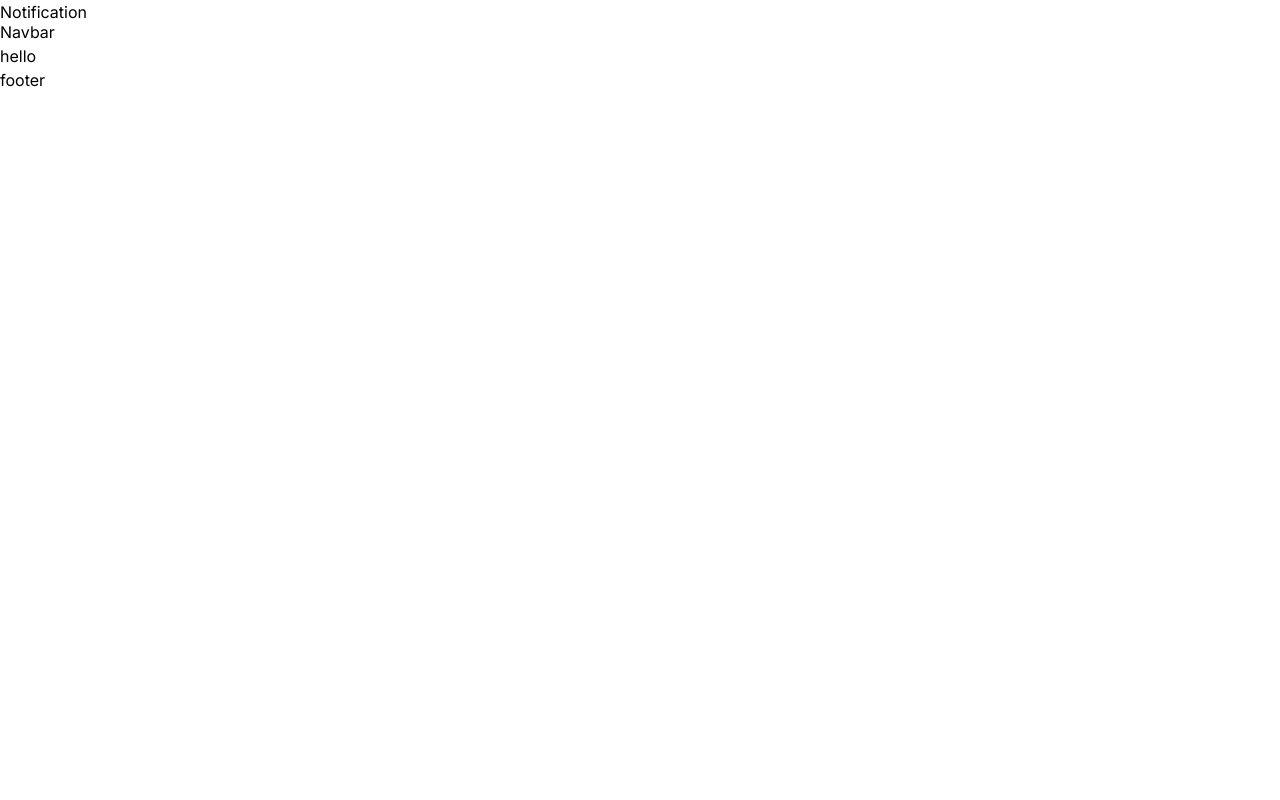
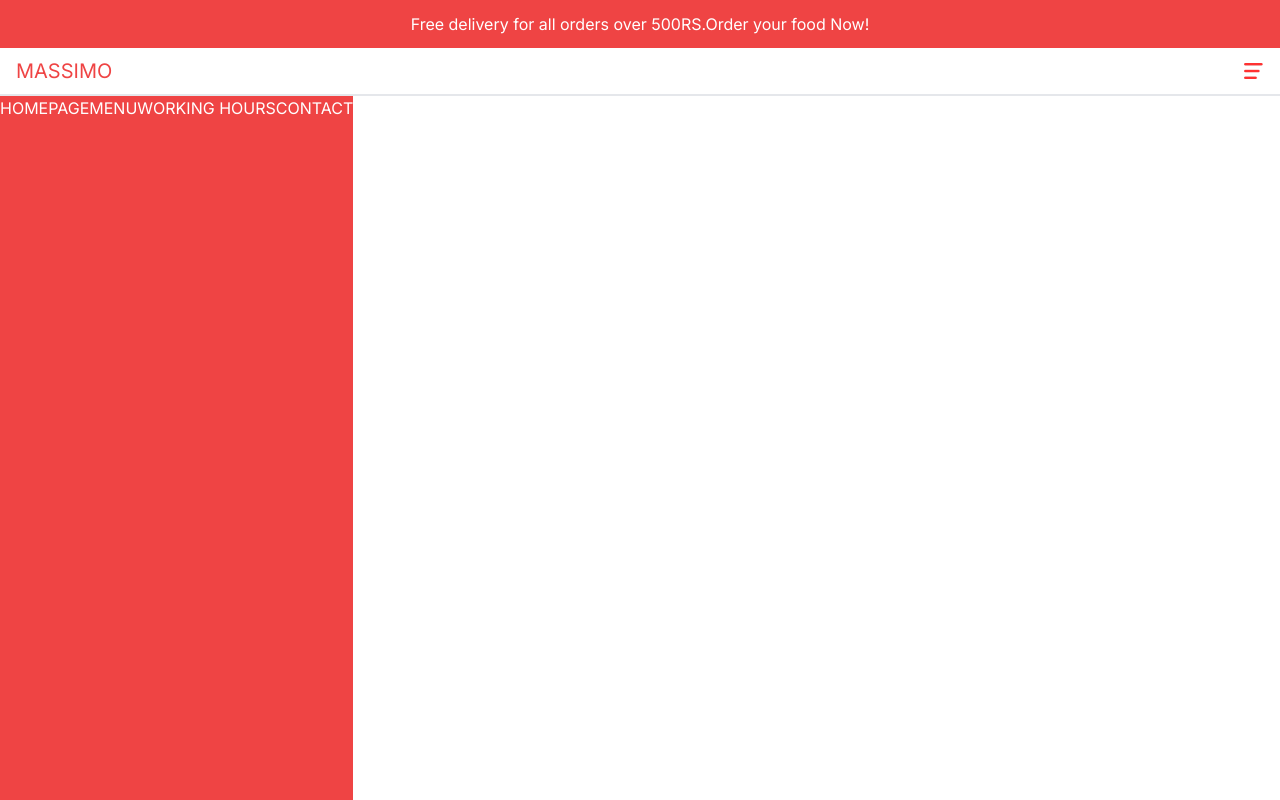
Before and after one commit to Tejendrasinh6844/nextfoodapp-1, a Next.js app: page / in a window 1280 px wide. Built offline with nearby package versions, Linux system fonts and the light colour scheme.

Commit message:
second commit

```diff
--- /dev/null
+++ b/src/components/Menu.tsx
@@ -0,0 +1,34 @@
+"use client"
+import React, { useState } from 'react'
+import Image from "next/image"
+import Link from 'next/link'
+
+const links = [
+
+  {id: 1, title: "Homepage",url: "/"},
+  {id: 2, title: "Menu",url: "/Menu"},
+  {id: 3, title: "Working Hours",url: "/"},
+  {id: 4, title: "Contact",url: "/"}
+]
+
+
+const Menu = () => {
+  const [open,setOpen]=useState(false)
+  return (
+
+    <div>
+      {!open ? (<Image src="/open.png"  alt="" width={20} height={20} onClick={()=>{setOpen(true)}} />) :
+      (<Image src="/close.png"  alt="" width={20} height={20} onClick={()=>{setOpen(false)}} />)}
+<div className='bg-red-500 text-white absolute left-0 top-24 h-[calc(100vh-6rem)]'>
+{links.map(item=>(
+  <Link href={item.url} key={item.id}>{item.title}</Link>
+))}
+
+
+
+</div>
+    </div>
+  )
+}
+
+export default Menu
--- a/src/components/Navbar.tsx
+++ b/src/components/Navbar.tsx
@@ -1,9 +1,19 @@
 import React from 'react'
-
+import Menu from './Menu'
+import Link from 'next/link'
 const Navbar = () => {
   return (
-    <div>
-      Navbar
+    <div className=' h-12 text-red-500 p-4 flex justify-between items-center border-b-2 boder-b-red-500 uppercase' >
+      {/* logo */}
+      <div className='text-xl'>
+        <Link href="/">
+        Massimo
+        </Link>
+      </div>
+      {/* mobile-menu */}
+      <div>
+        <Menu/>
+      </div>
     </div>
   )
 }
--- a/src/components/Notification.tsx
+++ b/src/components/Notification.tsx
@@ -2,8 +2,8 @@
 
 const Notification = () => {
   return (
-    <div className='h-5'>
-      Notification
+    <div className='h-12 bg-red-500 text-white px-4 flex items-center justify-center  text-center  text-sm md:text-base cursor-pointer '>
+      Free delivery for all orders over 500RS.Order your food Now!
     </div>
   )
 }
```
